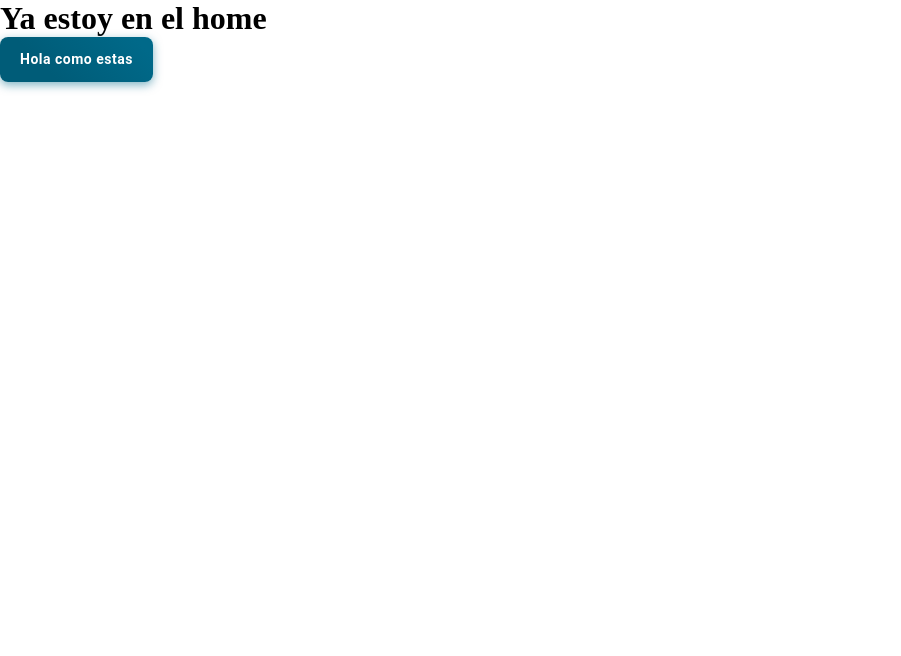
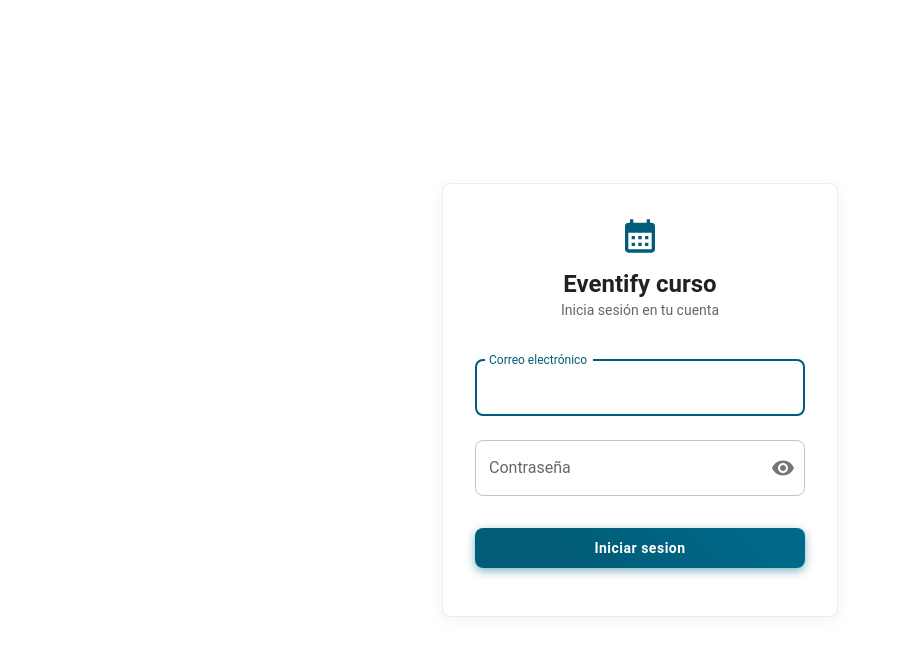
Before and after one commit to jorgeduje/curso-oficial-eventify, a React (Vite) app: page /login in a window 1280 px wide. Before the commit this address led to /. Shown: the top 656 px of the page, without its empty margins (0-901 px from the left). Built offline with nearby package versions, Linux system fonts and the light colour scheme; no server answers.

Commit message:
se implementa supabase para la autenticacion y se maqueta el login

```diff
--- a/src/context/auth/AuthProvider.tsx
+++ b/src/context/auth/AuthProvider.tsx
@@ -1,6 +1,8 @@
-import { FC, useState } from "react";
+import { FC, useEffect, useState } from "react";
 import { AuthContext } from "./AuthContext";
 import { AuthProviderProps, AuthState } from "./types";
+import { supabase } from "../../services/supabaseClient";
+import { AuthError } from "@supabase/supabase-js";
 
 export const AuthProvider: FC<AuthProviderProps> = ({ children }) => {
   const [authState, setAuthState] = useState<AuthState>({
@@ -9,9 +11,66 @@ export const AuthProvider: FC<AuthProviderProps> = ({ children }) => {
     loading: true,
   });
 
-  const signUp = () => {};
-  const signIn = () => {};
+  useEffect(() => {
+    const fetchSession = async () => {
+      try {
+        const { data } = await supabase.auth.getSession();
+        const session = data.session;
+        setAuthState({
+          session: session,
+          user: session?.user ?? null,
+          loading: false,
+        });
+      } catch (error) {
+        console.error("error al obtener la session", error);
+        setAuthState((prevState) => ({ ...prevState, loading: false }));
+      }
+    };
 
-  const value = { ...authState, signUp, signIn };
+    fetchSession();
+
+    const { data: authListener } = supabase.auth.onAuthStateChange(
+      async (_, session) => {
+        setAuthState({
+          session,
+          user: session?.user ?? null,
+          loading: false,
+        });
+      }
+    );
+
+    return () => {
+      authListener?.subscription.unsubscribe();
+    };
+  }, []);
+
+  const signUp = async (email: string, password: string) => {
+    try {
+      const { data, error } = await supabase.auth.signUp({ email, password });
+      console.log(data);
+      return { error };
+    } catch (error) {
+      return { error: error as AuthError };
+    }
+  };
+
+  const signIn = async (email: string, password: string) => {
+    try {
+      const { data, error } = await supabase.auth.signInWithPassword({
+        email,
+        password,
+      });
+      console.log(data);
+      return { error };
+    } catch (error) {
+      return { error: error as AuthError };
+    }
+  };
+
+  const signOut = async () => {
+    await supabase.auth.signOut();
+  };
+
+  const value = { ...authState, signUp, signIn, signOut };
   return <AuthContext.Provider value={value}>{children}</AuthContext.Provider>;
 };
--- a/src/pages/home/Home.tsx
+++ b/src/pages/home/Home.tsx
@@ -1,10 +1,14 @@
 import { Button } from "@mui/material";
+import { useAuth } from "../../context/auth/useAuth";
 
 const Home = () => {
+  const { signOut } = useAuth();
   return (
     <div>
       <h1>Ya estoy en el home</h1>
-      <Button variant="contained">Hola como estas</Button>
+      <Button variant="contained" onClick={signOut}>
+        cerrar sesion
+      </Button>
     </div>
   );
 };
--- a/src/pages/login/Login.tsx
+++ b/src/pages/login/Login.tsx
@@ -1,10 +1,152 @@
-import { Button } from "@mui/material";
+import {
+  Box,
+  Button,
+  CircularProgress,
+  Container,
+  IconButton,
+  InputAdornment,
+  Paper,
+  TextField,
+  Typography,
+} from "@mui/material";
+import CalendarMonthIcon from "@mui/icons-material/CalendarMonth";
+import { Controller, useForm } from "react-hook-form";
 
+import { zodResolver } from "@hookform/resolvers/zod";
+
+import { LoginFormValues } from "../../types";
+import { Visibility, VisibilityOff } from "@mui/icons-material";
+import { useState } from "react";
+import { useAuth } from "../../context/auth/useAuth";
+import { toast } from "sonner";
+import { loginSchema } from "../../validations/schemas";
 const Login = () => {
+  const [showPassword, setShowPassword] = useState(false);
+  const [serverError, setServerError] = useState<string | null>(null);
+  console.log(serverError);
+  const [loading, setLoading] = useState(false);
+  const { signIn } = useAuth();
+  const {
+    handleSubmit,
+    control,
+    formState: { errors },
+  } = useForm({
+    resolver: zodResolver(loginSchema),
+    defaultValues: { email: "", password: "" },
+  });
+
+  const onSubmit = async (data: LoginFormValues) => {
+    setLoading(true);
+    try {
+      const { error } = await signIn(data.email, data.password);
+      if (error) {
+        setServerError("Error, revisa las credenciales");
+        toast.error("Error, revisa las credenciales");
+      }
+    } catch (error) {
+      setServerError("algo salio mal");
+      console.log(error);
+      toast.error("algo salio mal");
+    } finally {
+      setLoading(false);
+    }
+  };
+
   return (
-    <div>
-      <Button variant="contained">Iniciar sesion</Button>
-    </div>
+    <Container component={"main"} maxWidth="xs">
+      <Box
+        sx={{
+          display: "flex",
+          flexDirection: "column",
+          alignItems: "center",
+          justifyContent: "center",
+          minHeight: "100vh",
+          py: 3,
+        }}
+      >
+        <Paper
+          sx={{
+            padding: 4,
+            width: "100%",
+            borderRadius: 1,
+            border: "1px solid",
+            borderColor: "divider",
+          }}
+        >
+          <Box sx={{ textAlign: "center", mb: 3 }}>
+            <CalendarMonthIcon
+              sx={{ fontSize: 40, color: "primary.main", mb: 1 }}
+            />
+            <Typography component={"h2"} variant="h5" fontWeight={"bold"}>
+              Eventify curso
+            </Typography>
+            <Typography component={"h4"} variant="body2" color="text.secondary">
+              Inicia sesión en tu cuenta
+            </Typography>
+          </Box>
+          <Box component={"form"} onSubmit={handleSubmit(onSubmit)}>
+            <Controller
+              name="email"
+              control={control}
+              render={({ field }) => (
+                <TextField
+                  fullWidth
+                  margin="normal"
+                  label="Correo electrónico"
+                  autoFocus
+                  error={!!errors.email}
+                  helperText={errors.email?.message}
+                  {...field}
+                />
+              )}
+            />
+            <Controller
+              name="password"
+              control={control}
+              render={({ field }) => (
+                <TextField
+                  margin="normal"
+                  fullWidth
+                  label="Contraseña"
+                  error={!!errors.password}
+                  helperText={errors.password?.message}
+                  type={showPassword ? "text" : "password"}
+                  slotProps={{
+                    input: {
+                      endAdornment: (
+                        <InputAdornment position="end">
+                          <IconButton
+                            onClick={() => setShowPassword(!showPassword)}
+                            edge="end"
+                          >
+                            {showPassword ? <VisibilityOff /> : <Visibility />}
+                          </IconButton>
+                        </InputAdornment>
+                      ),
+                    },
+                  }}
+                  {...field}
+                />
+              )}
+            />
+
+            <Button
+              type="submit"
+              variant="contained"
+              sx={{ my: 3, mb: 2, py: 1 }}
+              fullWidth
+              disabled={loading}
+            >
+              {loading ? (
+                <CircularProgress size={24} color="inherit" />
+              ) : (
+                "Iniciar sesion"
+              )}
+            </Button>
+          </Box>
+        </Paper>
+      </Box>
+    </Container>
   );
 };
 
--- a/src/routes/AppProvider.tsx
+++ b/src/routes/AppProvider.tsx
@@ -2,6 +2,7 @@ import { ThemeProvider } from "@mui/material/styles";
 import { FC, ReactNode } from "react";
 import theme from "../styles/theme";
 import { AuthProvider } from "../context/auth/AuthProvider";
+import { Toaster } from "sonner";
 
 interface AppProvdersProps {
   children: ReactNode;
@@ -10,7 +11,10 @@ interface AppProvdersProps {
 export const AppProvider: FC<AppProvdersProps> = ({ children }) => {
   return (
     <ThemeProvider theme={theme}>
-      <AuthProvider>{children}</AuthProvider>
+      <AuthProvider>
+        <Toaster duration={2000} richColors position="bottom-right" />
+        {children}
+      </AuthProvider>
     </ThemeProvider>
   );
 };
--- a/src/routes/RoutesGuards.tsx
+++ b/src/routes/RoutesGuards.tsx
@@ -1,11 +1,12 @@
 import { FC } from "react";
 import { Navigate, Outlet } from "react-router";
 import LoadingScreen from "../components/loadingScreen/LoadingScreen";
+import { useAuth } from "../context/auth/useAuth";
 
 export const ProtectedRoute: FC = () => {
   // user, loading
-  let loading = false;
-  let user = true;
+
+  const { user, loading } = useAuth();
 
   if (loading) {
     return <LoadingScreen />;
@@ -18,9 +19,8 @@ export const ProtectedRoute: FC = () => {
 
 export const PublicRoute: FC = () => {
   // user, loading
-  let loading = false;
-  let user = true;
 
+  const { user, loading } = useAuth();
   if (loading) {
     return <LoadingScreen />;
   }
--- /dev/null
+++ b/src/services/supabaseClient.ts
@@ -0,0 +1,6 @@
+import { createClient } from "@supabase/supabase-js";
+
+const supabaseUrl = import.meta.env.VITE_SUPABASE_URL;
+const supabaseKey = import.meta.env.VITE_SUPABASE_ANON_KEY;
+
+export const supabase = createClient(supabaseUrl, supabaseKey);
--- a/src/styles/theme.ts
+++ b/src/styles/theme.ts
@@ -23,6 +23,7 @@ const theme = createTheme({
       light: "#ff7a9e",
       dark: "#c60055",
     },
+    divider: "rgba(143, 155, 179, 0.2)",
   },
   typography: {
     fontFamily: '"Poppins", "Roboto", "Helvetica", "Arial", sans-serif',
--- /dev/null
+++ b/src/types/index.ts
@@ -0,0 +1,4 @@
+export interface LoginFormValues {
+  email: string;
+  password: string;
+}
--- /dev/null
+++ b/src/validations/schemas.ts
@@ -0,0 +1,6 @@
+import { z } from "zod";
+
+export const loginSchema = z.object({
+  email: z.string().email("Ingresa un correo válido"),
+  password: z.string().min(6, "La contraseña debe tener al menos 6 caracteres"),
+});
```
Also changed, not shown: package.json (+6 -1 lines), src/context/auth/types.ts (+13 -4 lines), 2 other files (tests, documents, lock files or other folders).
